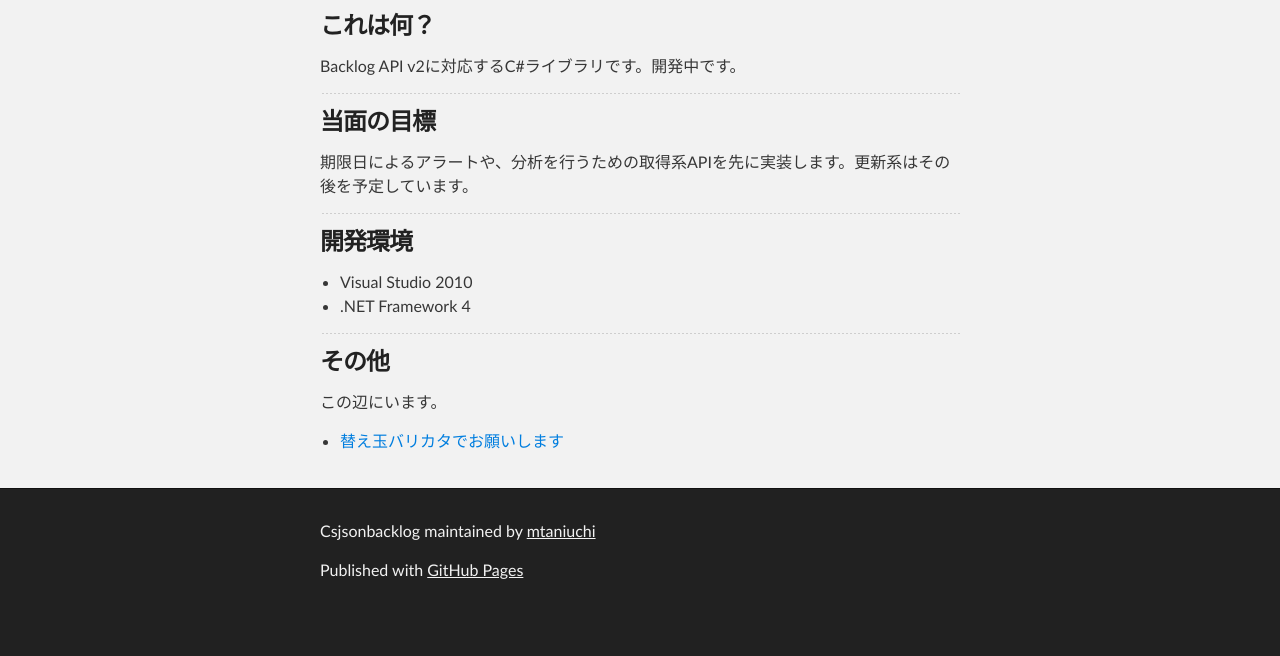
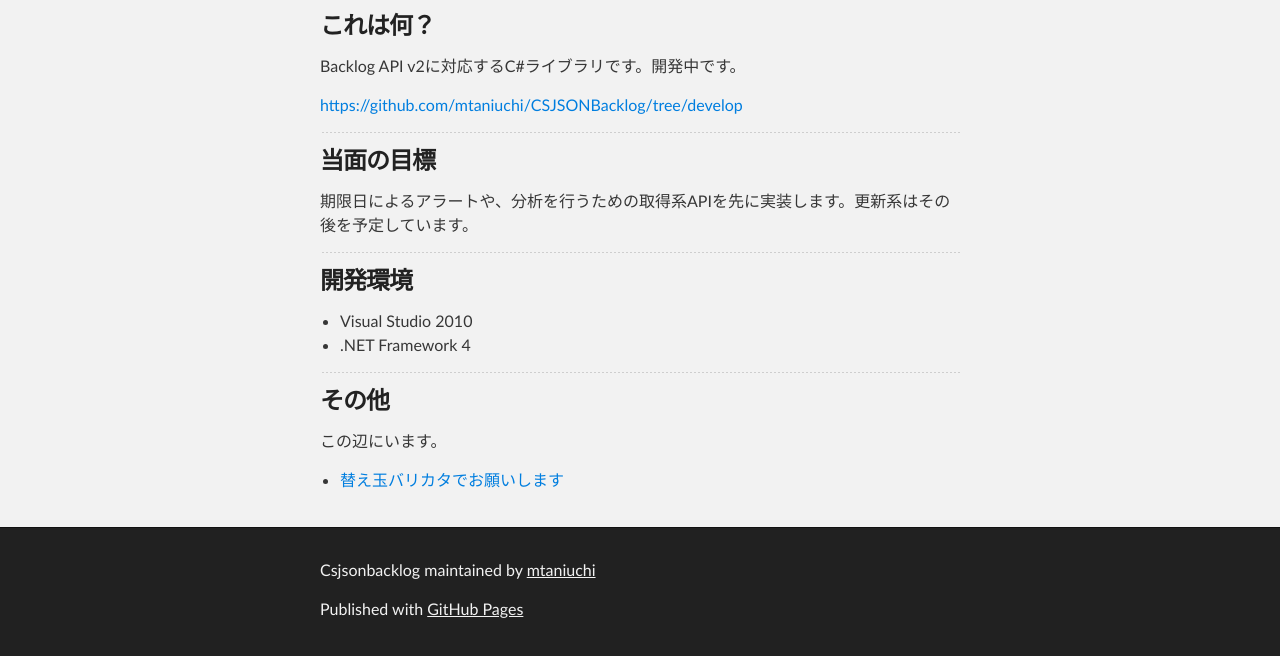
Before and after one commit to takanemu/CSJSONBacklog, a plain HTML site: page index.html in a window 1280 px wide. Shown: the part 252-908 px from the top of the page. Before the commit the page ends 869 px from the top, so only its background shows below. Drawn offline with Linux system fonts and the light colour scheme.

Commit message:
Update index.html

```diff
--- a/index.html
+++ b/index.html
@@ -35,6 +35,7 @@
 <a id="これは何" class="anchor" href="#%E3%81%93%E3%82%8C%E3%81%AF%E4%BD%95" aria-hidden="true"><span class="octicon octicon-link"></span></a>これは何？</h3>
 
 <p>Backlog API v2に対応するC#ライブラリです。開発中です。</p>
+<p><a href="https://github.com/mtaniuchi/CSJSONBacklog/tree/develop">https://github.com/mtaniuchi/CSJSONBacklog/tree/develop</a></p>
 
 <hr>
 
```
